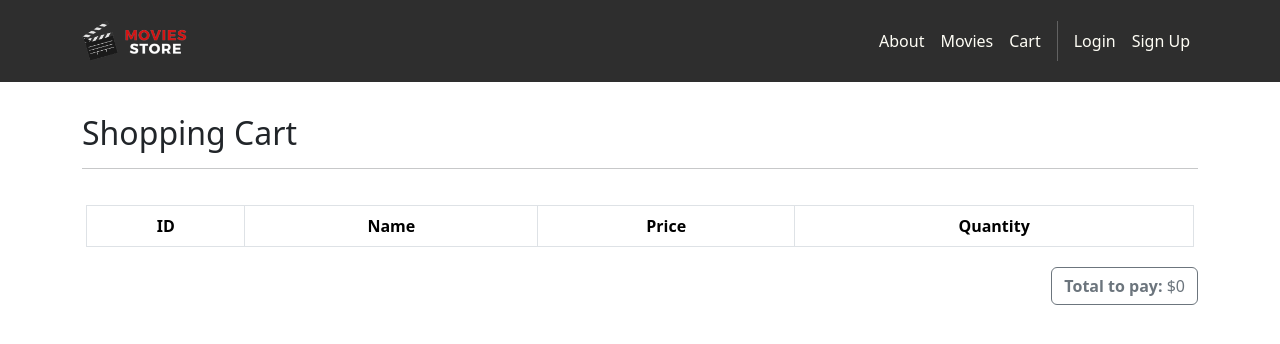
After one commit to jl-imb/MovieStore, a Django app: page /cart/ in a window 1280 px wide. The commit adds this page. Shown: the top 344 px of the page. Run offline with Django 5.2, Linux system fonts and the light colour scheme; lists and menus that the app fills with data are empty; some libraries are stand-ins or nearby versions.

Commit message:
added cart tab that displays total amount in cart

```diff
--- a/MovieStore/templates/base.html
+++ b/MovieStore/templates/base.html
@@ -39,6 +39,7 @@
                 href="{% url 'home.about' %}">About</a>
                 <a class="nav-link" href=
                 "{% url 'movies.index' %}">Movies</a>
+                <a class="nav-link" href="{% url 'cart.index' %}">Cart</a>
             <div class="vr bg-white mx-2 d-none
               d-lg-block"></div>
                  <a class="nav-link"
--- /dev/null
+++ b/cart/templates/cart/index.html
@@ -0,0 +1,45 @@
+{% extends 'base.html' %}
+{% block content %}
+{% load static %}
+{% load cart_filters %}
+<div class="p-3">
+    <div class="container">
+        <div class="row mt-3">
+            <div class="col mx-auto mb-3">
+                <h2>Shopping Cart</h2>
+                <hr />
+            </div>
+        </div>
+        <div class="row m-1">
+            <table class="table table-bordered table-striped
+            text-center">
+                <thead>
+                    <tr>
+                        <th scope="col">ID</th>
+                        <th scope="col">Name</th>
+                        <th scope="col">Price</th>
+                        <th scope="col">Quantity</th>
+                    </tr>
+                </thead>
+                <tbody>
+                    {% for movie in template_data.movies_in_cart %}
+                    <tr>
+                        <td>{{ movie.id }}</td>
+                        <td>{{ movie.name }}</td>
+                        <td>${{ movie.price }}</td>
+                        <td>{{ request.session.cart|get_quantity:movie.id }}
+                        </td>
+                    </tr>
+                    {% endfor %}
+                </tbody>
+            </table>
+        </div>
+        <div class="row">
+        <div class="text-end">
+        <a class="btn btn-outline-secondary mb-2"><b>Total
+        to pay:</b> ${{ template_data.cart_total }}</a>
+        </div>
+        </div>
+    </div>
+</div>
+{% endblock content %}
--- a/cart/views.py
+++ b/cart/views.py
@@ -1,7 +1,7 @@
 from django.shortcuts import render
 from django.shortcuts import get_object_or_404, redirect
 from movies.models import Movie
-# from .utils import calculate_cart_total
+from .utils import calculate_cart_total
 
 def index(request):
     cart_total = 0
@@ -10,7 +10,7 @@ def index(request):
     movie_ids = list(cart.keys())
     if (movie_ids != []):
         movies_in_cart = Movie.objects.filter(id__in=movie_ids)
-        # cart_total = calculate_cart_total(cart, movies_in_cart)
+        cart_total = calculate_cart_total(cart, movies_in_cart)
     template_data = {}
     template_data['title'] = 'Cart'
     template_data['movies_in_cart'] = movies_in_cart
@@ -23,4 +23,4 @@ def add(request, id):
     cart = request.session.get('cart', {})
     cart[id] = request.POST['quantity']
     request.session['cart'] = cart
-    return redirect('home.index')
+    return redirect('cart.index')
```
Also changed, not shown: movies/templates/movies/show.html (+3 -4 lines), db.sqlite3.
